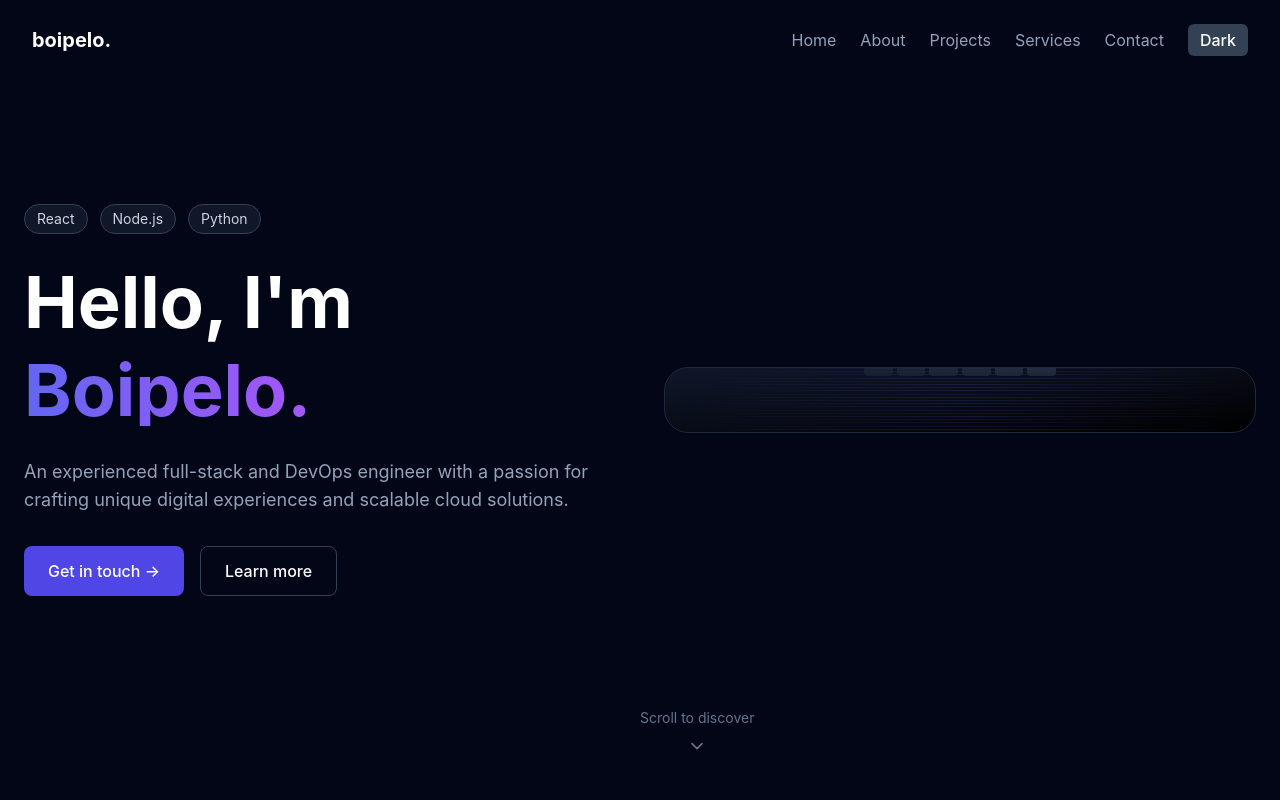
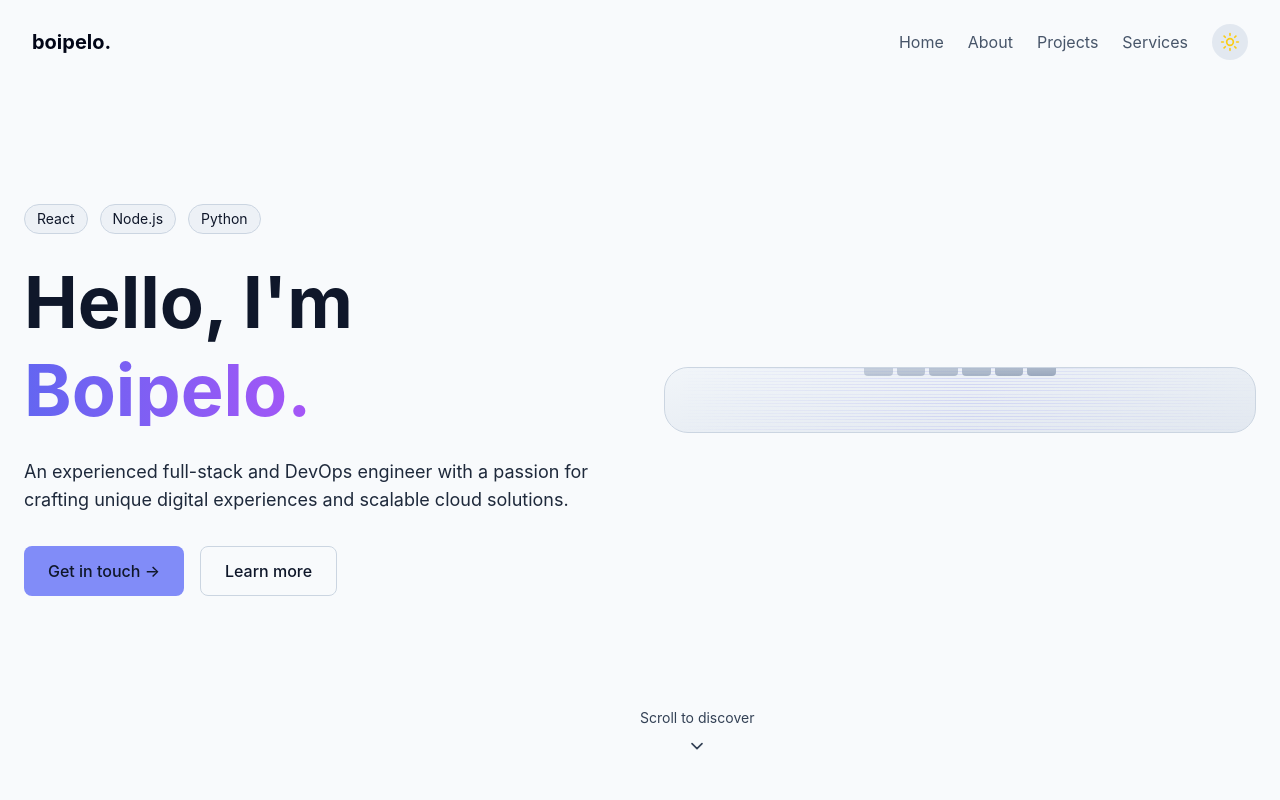
Before and after one commit to boipelo-codes/Project-Portfolio, a React (Vite) app: page / in a window 1280 px wide. Shown: the top 800 px of the page. Built offline with nearby package versions, Linux system fonts and the light colour scheme.

Commit message:
fixed navigation

```diff
--- a/src/components/Navigation.jsx
+++ b/src/components/Navigation.jsx
@@ -1,17 +1,18 @@
 import React, { useState, useEffect } from 'react';
+import { Sun, Moon } from 'lucide-react';
 
 export default function Navigation({ scrolled, scrollToSection }) {
-  const [darkMode, setDarkMode] = useState(false);
+  const [darkMode, setDarkMode] = useState(true); // dark by default
 
-  // Apply/remove 'dark' class on <html>
   useEffect(() => {
-    const html = document.documentElement;
     if (darkMode) {
-      html.classList.add('dark');
+      document.documentElement.classList.add('dark');
     } else {
-      html.classList.remove('dark');
+      document.documentElement.classList.remove('dark');
     }
   }, [darkMode]);
+
+  const toggleDarkMode = () => setDarkMode(!darkMode);
 
   return (
     <nav
@@ -21,28 +22,33 @@ export default function Navigation({ scrolled, scrollToSection }) {
           : 'py-6'
       }`}
     >
-      <div className="flex items-center justify-between px-8">
-        <span className="font-bold text-xl text-white dark:text-slate-200">
+      <div className="flex items-center justify-between px-8 max-w-7xl mx-auto">
+        <span className="font-bold text-xl text-white dark:text-slate-950">
           boipelo.
         </span>
 
         <div className="flex items-center space-x-6">
-          {['home', 'about', 'projects', 'services', 'contact'].map((item) => (
+          {['home', 'about', 'projects', 'services'].map((item) => (
             <button
               key={item}
               onClick={() => scrollToSection(item)}
-              className="text-slate-400 hover:text-white dark:text-slate-300 dark:hover:text-white transition-colors capitalize"
+              className="text-slate-400 dark:text-slate-600 hover:text-white dark:hover:text-slate-950 transition-colors capitalize"
             >
               {item}
             </button>
           ))}
 
-          {/* Dark/Light Toggle */}
+          {/* Dark/Light toggle */}
           <button
-            onClick={() => setDarkMode(!darkMode)}
-            className="ml-4 px-3 py-1 rounded-md bg-slate-700 dark:bg-slate-300 text-white dark:text-slate-900 font-medium transition-colors hover:bg-slate-600 dark:hover:bg-slate-400"
+            onClick={toggleDarkMode}
+            className="p-2 rounded-full bg-slate-800 dark:bg-slate-200 hover:bg-indigo-500 dark:hover:bg-indigo-400 transition-colors"
+            title={darkMode ? 'Switch to Light Mode' : 'Switch to Dark Mode'}
           >
-            {darkMode ? 'Light' : 'Dark'}
+            {darkMode ? (
+              <Sun className="w-5 h-5 text-yellow-400" />
+            ) : (
+              <Moon className="w-5 h-5 text-gray-800" />
+            )}
           </button>
         </div>
       </div>
```
